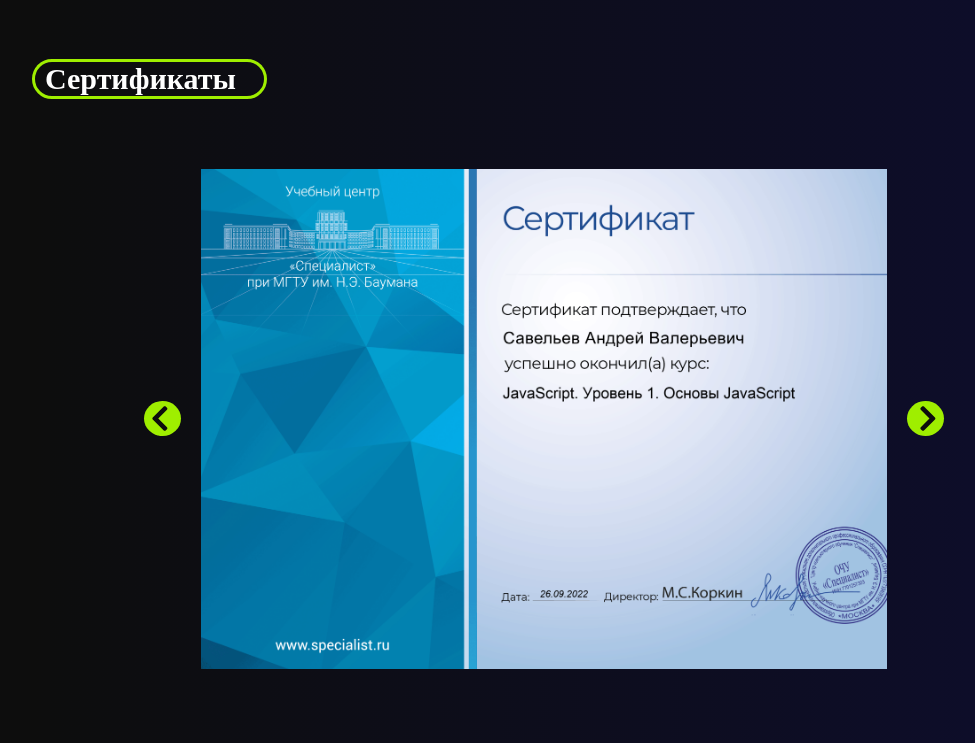
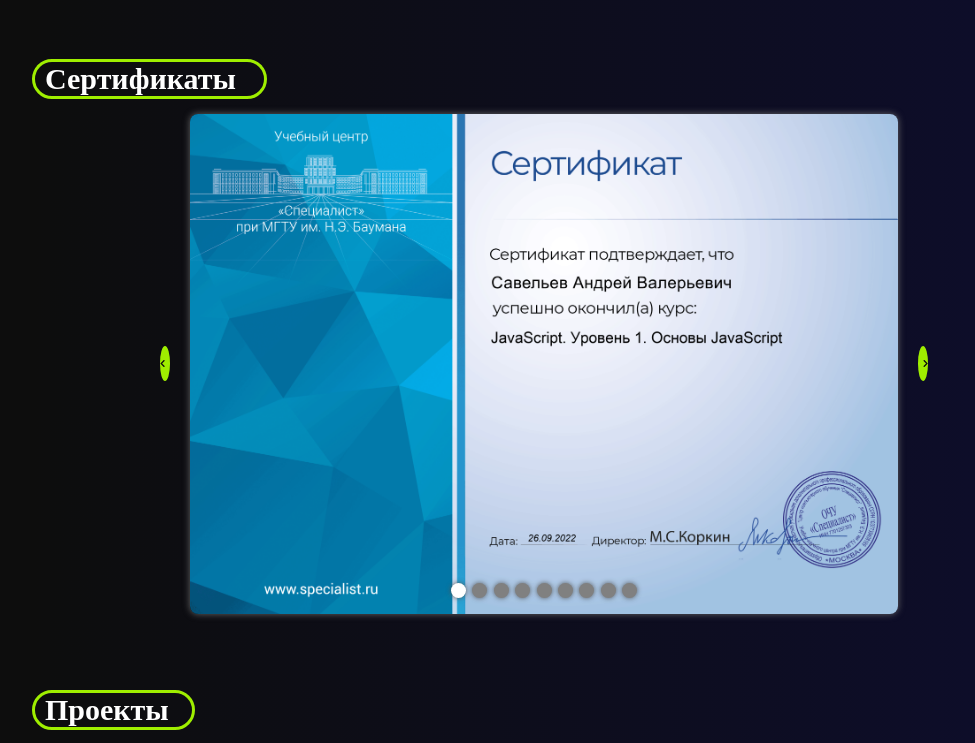
Before and after one commit to Entrils/portfolio, a React (Vite) app: page / in a window 1280 px wide. Shown: the part 1205-1948 px from the top of the page, without its empty margins (96-1071 px from the left). Built offline with nearby package versions, Linux system fonts and the light colour scheme.

Commit message:
new certificate slider
fixed slider, added demo to yami nyami

```diff
--- /dev/null
+++ b/src/components/Certificates/CertificateSlider.jsx
@@ -0,0 +1,36 @@
+import React, { useState } from 'react'
+import styles from './Certificates.module.css'
+import { FaChevronLeft, FaChevronRight } from 'react-icons/fa';
+
+export const CertificateSlider = ({data}) => {
+
+    const [slide, setSlide] = useState(0);
+
+    const nextSlide = () => {
+        setSlide(slide === data.length-1 ? 0 : slide+1);
+    }
+
+    const prevSlide = () => {
+        setSlide(slide === 0 ? data.length-1 : slide-1);
+    }
+
+  return (
+
+    <div className={styles.carousel}>
+    <FaChevronLeft className={styles.LeftArrow} onClick={prevSlide}/>
+        {data.map((item, index)=>{
+            return <img src={item.imageSrc} alt={item.title} key={index} className={slide === index ? styles.slide : styles.slideHdn}/>
+        })}
+          <FaChevronRight className={styles.RightArrow} onClick={nextSlide}/>
+    <span className={styles.indicators}>
+        {data.map((_, index) =>{
+           return (
+            <button key={index}
+            onClick={() => setSlide(index)}
+            className={ slide === index ? styles.indicatorBtn : styles.indicatorBtnInactive}></button>
+        )
+        })}
+    </span>
+    </div>
+  )
+}
--- a/src/components/Certificates/Certificates.jsx
+++ b/src/components/Certificates/Certificates.jsx
@@ -1,65 +1,18 @@
-import React, { useEffect, useState, Children, cloneElement, useRef } from 'react'
+import React from 'react'
 import styles from "./Certificates.module.css";
-import { getImageUrl } from '../../utils';
-import certificates from "../../data/certificates.json";
-import { FaChevronLeft, FaChevronRight } from 'react-icons/fa';
-import { CSSTransition} from 'react-transition-group'
+import {certificates} from '../../data/certificates.json'
 
-export const Certificates = ({children}) => {
-  const CERT_WIDTH_FULL = 710;
-  const [pages, setPages] = useState([])
-  const [offset,setOffset] = useState([])
+import { CertificateSlider } from './CertificateSlider';
 
-  const handleLeftArrowClick = () =>{
-    //console.log('Left');
-    setOffset(currentOffset =>{
-      const newOffset = currentOffset + CERT_WIDTH_FULL;
-      //console.log(newOffset)
-      return Math.min(newOffset,0);
-    })
-  }
-
-  const handleRightArrowClick = () =>{
-    //console.log('Right');
-
-    setOffset((currentOffset) => {
-      const newOffset = currentOffset - CERT_WIDTH_FULL;
-
-      const maxOffset = -(CERT_WIDTH_FULL *(pages.length-1))
-      //console.log(newOffset)
-      return Math.max(newOffset,maxOffset);
-    })
-
-  }
-
-  useEffect(()=>{
-    setPages(
-      certificates.map((certificate,id) => {
-        return <div key={id} className={styles.certificate}>
-            <div className={styles.certificateImageContainer}>
-              <img src={getImageUrl(certificate.imageSrc)} alt={certificate.title} />
-            </div>
-          </div>
-      })
-    )
-  },[])
+export const Certificates = () => {
 
   return (
 
     <section className={styles.container} id='certificates'>
       <h2 className={styles.title}>Сертификаты</h2>
-      <div className={styles.window}>
-
-      <FaChevronLeft className={styles.LeftArrow} onClick={handleLeftArrowClick}/>
-      <div className={styles.content}>
-      <div className={styles.certificates}
-        style={{
-          transform: `translateX(${offset}px)`
-        }}>
-        {pages}</div>
-      </div>
-      <FaChevronRight className={styles.RightArrow} onClick={handleRightArrowClick}/>
-      </div>
+      <div className={styles.certificates}>
+        <CertificateSlider data={certificates}/>
+        </div>
     </section>
   );
 }
--- a/src/components/Certificates/Certificates.module.css
+++ b/src/components/Certificates/Certificates.module.css
@@ -6,16 +6,6 @@
     margin-top: 70px;
     margin-left: 10%;
     margin-right: 10%;
-}
-
-.window{
-    margin-top: 70px;
-    margin-left: auto;
-    margin-right: auto;
-    height: 500px;
-    width: 800px;
-    display: flex;
-    align-items: center;
 }
 
 .title{
@@ -30,30 +20,21 @@
     width: 235px;
 }
 
-.content{
-   height: 100%;
-   width: 100%;
-   overflow: hidden;
+.certificates{
+    margin-top: 15px;
+    position: relative;
+    display: flex;
+    justify-content: center;
+    align-items: center;
 }
 
-.certificates{
-    height: 100%;
+.carousel{
+    position: relative;
     display: flex;
-    flex-direction: row;
-    transition: translate;
-    transition-property: transform;
-    transition-duration: 300ms;
-    transition-timing-function: ease-in-out;
-}
-
-.certificateImageContainer{
-    height: 100%;
-    min-width: 100%;
-    max-width: 100%;
-}
-
-.certificateImageContainer img{
-    width: 710px;
+    justify-content: center;
+    align-items: center;
+    width: 60vw;
+    height: 500px;
 }
 
 .LeftArrow{
@@ -90,6 +71,49 @@
     color: var(--color-text-dark);
 }
 
+.slide{
+    border-radius: 0.5rem;
+    box-shadow: 0px 0px 7px #666;
+    width: 100%;
+    height: 100%;
+}
+
+
+.slideHdn{
+    display: none;
+}
+
+.indicators{
+    display: flex;
+    position: absolute;
+    bottom: 1rem;
+}
+
+.indicatorBtn{
+    background-color: white;
+    height: 15px;
+    width: 15px;
+    border-radius: 100%;
+    border: none;
+    outline: none;
+    box-shadow: 0px 0px 5px #555;
+    margin: 0 0.2rem;
+    cursor: pointer;
+}
+
+.indicatorBtnInactive{
+    background-color: grey;
+    border-radius: 100%;
+    height: 15px;
+    width: 15px;
+    border-radius: 100%;
+    border: none;
+    outline: none;
+    box-shadow: 0px 0px 5px #555;
+    margin: 0 0.2rem;
+    cursor: pointer;
+}
+
 @media screen and (max-width: 900px){
     .window{
         width: 400px;
--- a/src/data/certificates.json
+++ b/src/data/certificates.json
@@ -1,56 +1,49 @@
-[
+{
+    "certificates":[
     {
         "title": "JavaScript. Уровень 1. Основы JavaScript",
-        "imageSrc": "certificates/JS1.gif",
-        "description": "",
-        "data": ""
+        "imageSrc": "../../assets/certificates/JS1.gif",
+        "description": ""
     },
     {
         "title": "JavaScript. Уровень 2. Расширенные возможности",
-        "imageSrc": "certificates/JS2.gif",
-        "description": "",
-        "data": ""
+        "imageSrc": "../../assets/certificates/JS2.gif",
+        "description": ""
     },
     {
         "title": "JavaScript. Уровень 3. ESNext",
-        "imageSrc": "certificates/JS3.gif",
-        "description": "",
-        "data": ""
+        "imageSrc": "../../assets/certificates/JS3.gif",
+        "description": ""
     },
     {
         "title": "JavaScript. Уровень 4. Fetch/AJAX API",
-        "imageSrc": "certificates/JS4.gif",
-        "description": "",
-        "data": ""
+        "imageSrc": "../../assets/certificates/JS4.gif",
+        "description": ""
     },
     {
         "title": "JavaScript. Уровень 5. Серверное программирование на Node.js",
-        "imageSrc": "certificates/JS5.gif",
-        "description": "",
-        "data": ""
+        "imageSrc": "../../assets/certificates/JS5.gif",
+        "description": ""
     },
     {
         "title": "JavaScript. Уровень 6. Библиотека React.js",
-        "imageSrc": "certificates/JS6.gif",
-        "description": "",
-        "data": ""
+        "imageSrc": "../../assets/certificates/JS6.gif",
+        "description": ""
     },
     {
         "title": "JavaScript. Уровень 7. Redux и react - router",
-        "imageSrc": "certificates/JS7.gif",
-        "description": "",
-        "data": ""
+        "imageSrc": "../../assets/certificates/JS7.gif",
+        "description": ""
     },
     {
         "title": "JavaScript. Уровень 8. Vue.js – открытый фреймворк на JavaScript для разработки веб - приложений",
-        "imageSrc": "certificates/JS8.gif",
-        "description": "",
-        "data": ""
+        "imageSrc": "../../assets/certificates/JS8.gif",
+        "description": ""
     },
     {
         "title": "JavaScript. Уровень 10. HTML5 API",
-        "imageSrc": "certificates/JS10.gif",
-        "description": "",
-        "data": ""
+        "imageSrc": "../../assets/certificates/JS10.gif",
+        "description": ""
     }
-]
+    ]
+}
--- a/src/data/projects.json
+++ b/src/data/projects.json
@@ -12,11 +12,11 @@
         "imageSrc": "projects/yamiNyami.png",
         "description": "Интернет магазин по продаже сладостей 'Ями Нями', frontend: React, Mobx, Axios, Backend: PostgreSQL, node.js, Express",
         "skills": ["React", "Mobx", "Axios", "PostgreSQL", "Express", "NodeJS"],
-        "demo": "",
+        "demo": "https://yami-nyami.netlify.app/",
         "source": "https://github.com/Entrils/InternetShop"
     },
     {
-        "title": "Лабороторные работы с курсов учбеного центра 'Специалист'",
+        "title": "Лабороторные работы с курсов учебного центра 'Специалист'",
         "imageSrc": "projects/specialistCourses.png",
         "description": "Репозиторий со всеми лабораторными работами с курсов(за исключением Vue.js)",
         "skills": ["Redux","React","JS","NodeJS"],
```
